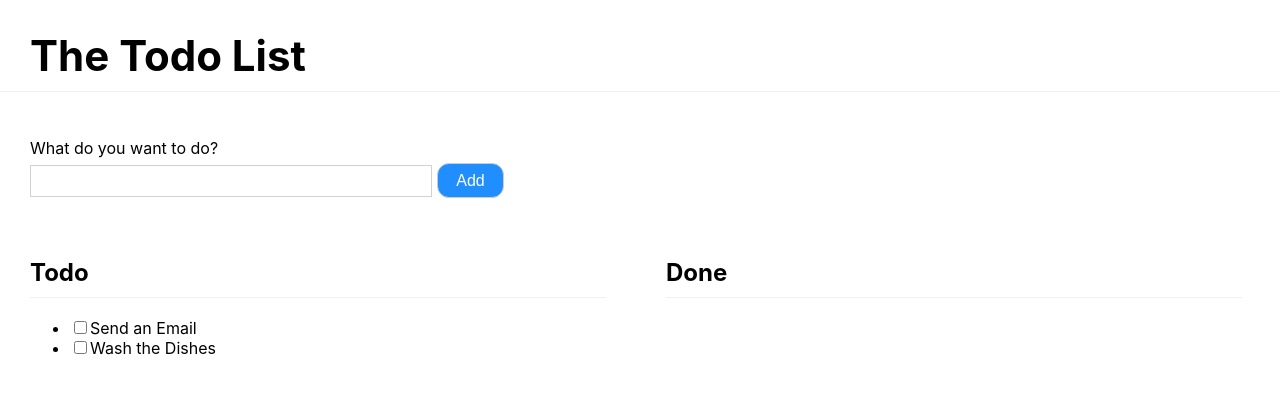
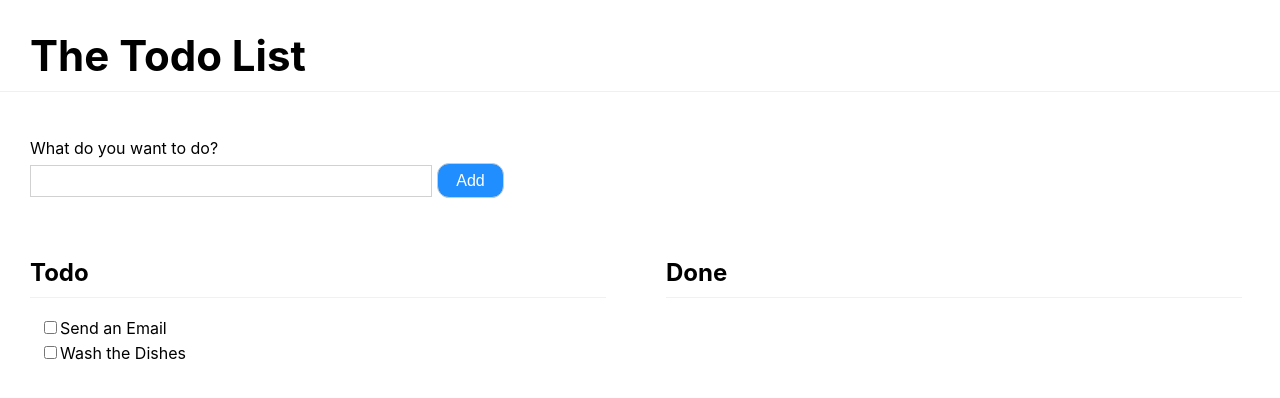
Before and after one commit to ecasanes/react-todo-typescript, a React (Create React App) app: page / in a window 1280 px wide. Shown: the top 398 px of the page. Built offline with nearby package versions, Linux system fonts and the light colour scheme.

Commit message:
style fix

```diff
--- a/src/App.css
+++ b/src/App.css
@@ -53,3 +53,14 @@ header h1{
     border-bottom:1px solid #f1f1f1;
     padding:0 0 10px 0;
 }
+
+.list ul{
+    list-style: none;
+    padding:0;
+    margin-left:10px;
+}
+
+.list ul li{
+    list-style-type:none;
+    margin:5px 0;
+}
--- a/src/components/DoneList.tsx
+++ b/src/components/DoneList.tsx
@@ -12,7 +12,7 @@ export default function DoneList({list}:DoneListProps) {
     });
 
     return (
-        <div id="done-list">
+        <div id="done-list" className="list">
             <h2 className="title">Done</h2>
             <ul>
                 {doneList.map((todo: Todo, index) => {
--- a/src/components/TodoList.tsx
+++ b/src/components/TodoList.tsx
@@ -22,7 +22,7 @@ export default function TodoList({list, setTodos}:TodoListProps) {
     }
 
     return (
-        <div id="todo-list">
+        <div id="todo-list" className="list">
             <h2 className="title">Todo</h2>
             <ul>
                 {todoList.map((todo: Todo) => {
```
